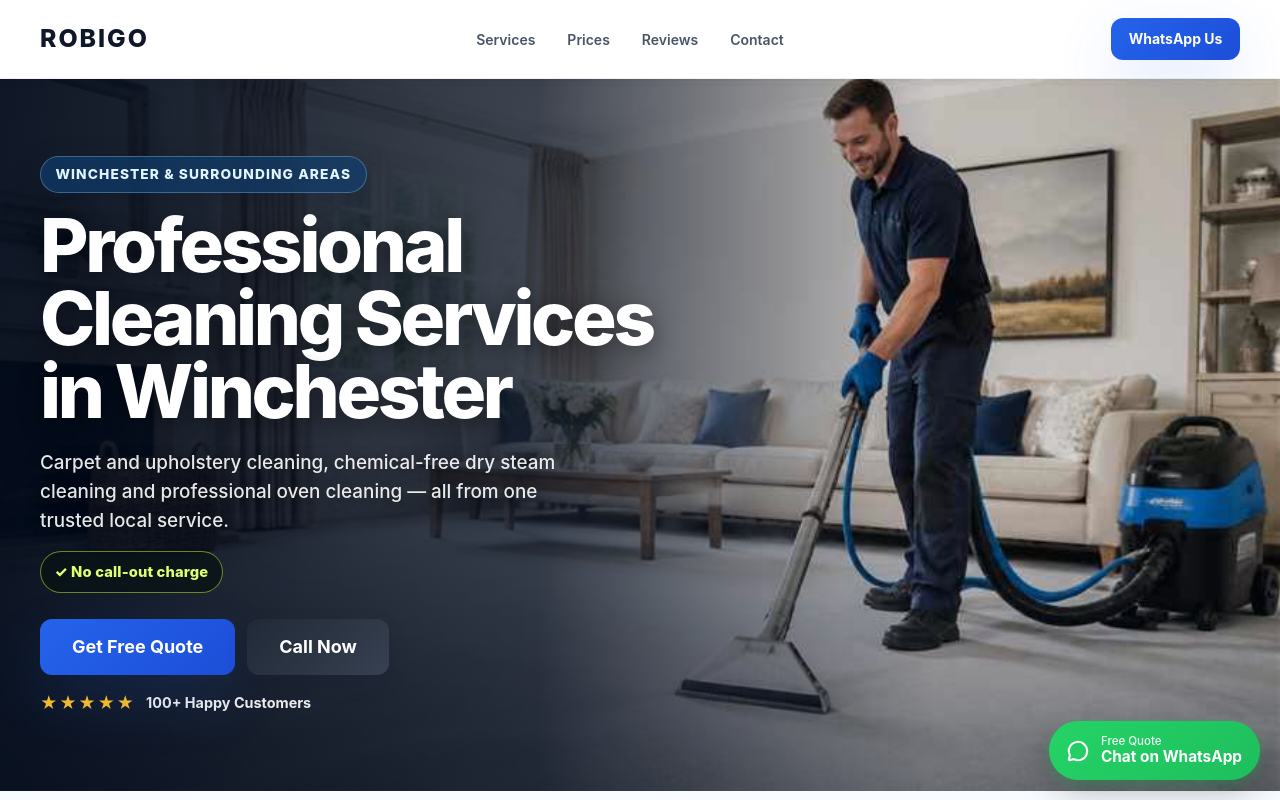
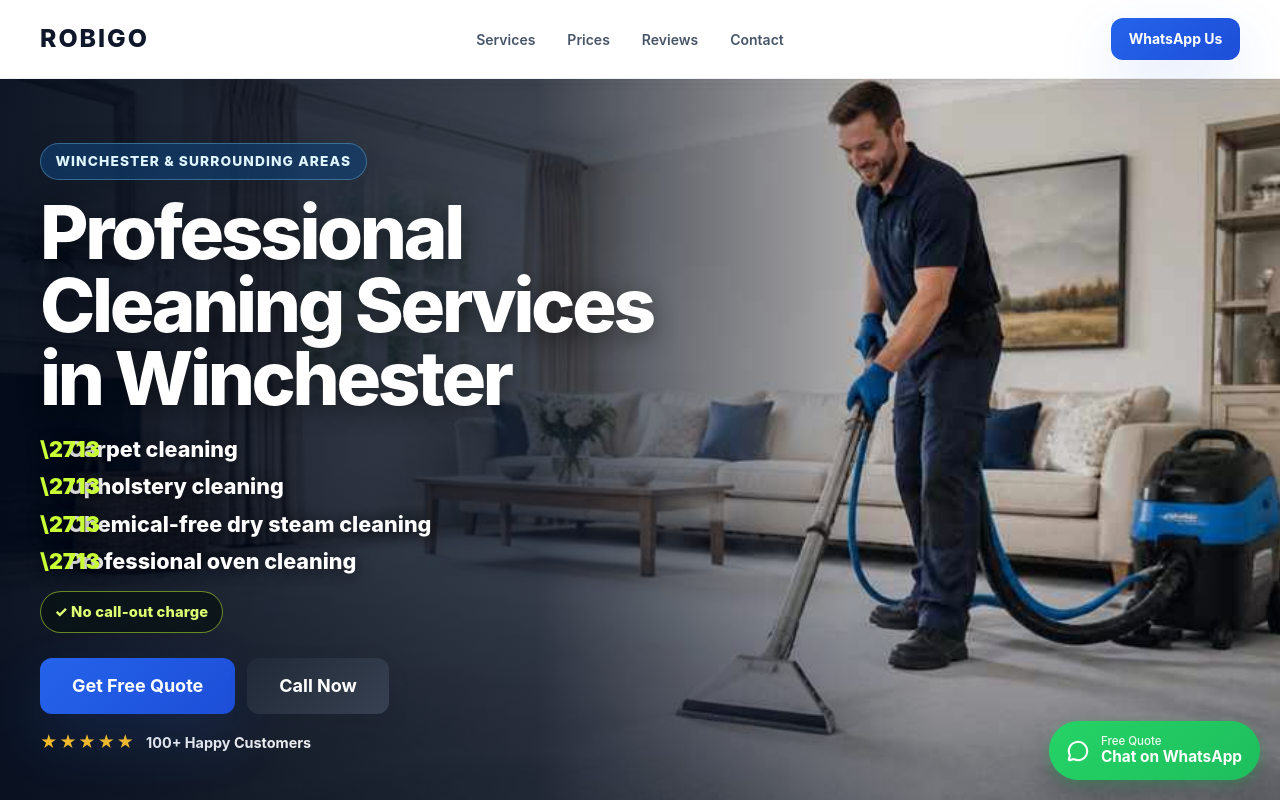
Before and after one commit to Robigo1977/ROBIGO-V5, a React (Vite) app: page / in a window 1280 px wide. Shown: the top 800 px of the page. Built offline with nearby package versions, Linux system fonts and the light colour scheme.

Commit message:
Show services as a prominent hero checklist

```diff
--- a/src/components/sections/Hero/HeroContent.tsx
+++ b/src/components/sections/Hero/HeroContent.tsx
@@ -7,6 +7,13 @@ import { fadeUp } from "../../../motion/variants";
 import { viewport } from "../../../motion/viewport";
 
 import styles from "./Hero.module.css";
+
+const services = [
+  "Carpet cleaning",
+  "Upholstery cleaning",
+  "Chemical-free dry steam cleaning",
+  "Professional oven cleaning",
+];
 
 export default function HeroContent() {
   return (
@@ -28,9 +35,14 @@ export default function HeroContent() {
         {heroData.title}
       </h1>
 
-      <p className={styles.subtitle}>
-        {heroData.subtitle}
-      </p>
+      <ul
+        className={styles.serviceList}
+        aria-label="Our cleaning services"
+      >
+        {services.map((service) => (
+          <li key={service}>{service}</li>
+        ))}
+      </ul>
 
       <p className={styles.callout}>{"\u2713"} No call-out charge</p>
 
```
